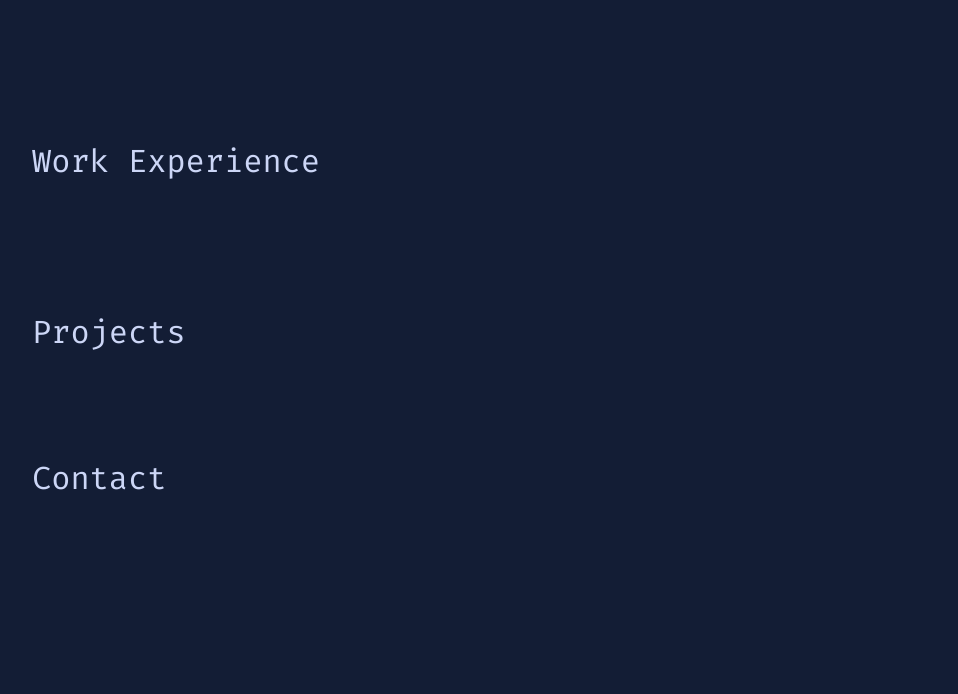
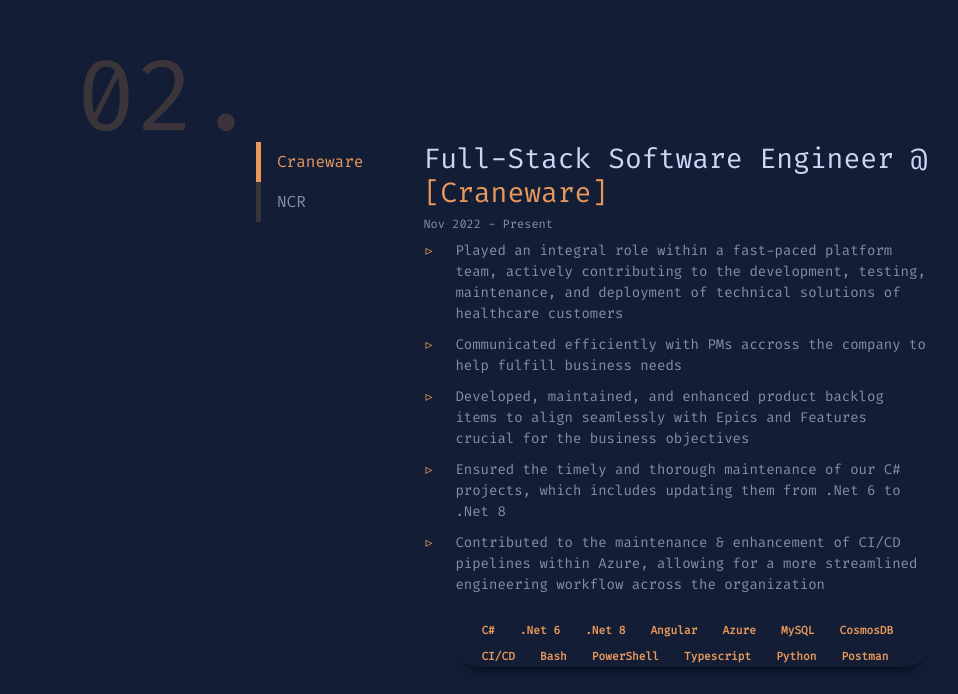
Before and after one commit to DCDLEAFY/dcdleafy-portfolio, an Angular app in the folder portfolio/: page / in a window 1280 px wide. Shown: the part 686-1380 px from the top of the page, without its empty margins (48-1006 px from the left). Built offline with nearby package versions, Linux system fonts and the light colour scheme.

Commit message:
updated css to match wireframe, and added skills badge. update data.ts with experience info

```diff
--- a/portfolio/src/app/app.component.html
+++ b/portfolio/src/app/app.component.html
@@ -8,7 +8,7 @@
         <br>
 
         <section id="experience">
-            <h2>Work Experience</h2>
+            <app-work-experience-content></app-work-experience-content>
         </section>
 
         <br>
--- a/portfolio/src/app/app.component.ts
+++ b/portfolio/src/app/app.component.ts
@@ -4,6 +4,7 @@
 import { CommonModule } from '@angular/common';
 import { PortfolioSkillBadgesComponent } from './core/components/portfolio-skill-badges/portfolio-skill-badges.component';
 import { IntroContentComponent } from './core/components/content/intro-content/intro-content.component';
+import { WorkExperienceContentComponent } from './core/components/content/work-experience-content/work-experience-content.component';
 @Component({
   selector: 'app-root',
   standalone: true,
@@ -11,6 +12,7 @@
     PortfolioNavComponent,
     PortfolioSkillBadgesComponent,
     IntroContentComponent,
+    WorkExperienceContentComponent,
     CommonModule
   ],
   templateUrl: './app.component.html',
--- a/portfolio/src/app/core/components/content/work-experience-content/work-experience-content.component.html
+++ b/portfolio/src/app/core/components/content/work-experience-content/work-experience-content.component.html
@@ -1 +1,26 @@
-<p>work-experience-content works!</p>
+
+<div class="experience-section">
+    <span class="span-nav-number move line-on-right">02.</span>
+    <div class="experience-content">
+        <div ngbNav #nav="ngbNav" [(activeId)]="active" class="nav-pills nav-content" orientation="vertical">
+            <ng-container *ngFor="let info of experienceInfo">
+                <ng-container ngbNavItem="{{ info.name }}">
+                    <button ngbNavLink class="nav-content-button">{{ info.name }}</button>
+                    <ng-template ngbNavContent>
+                        <h3 class="info-title">{{ info.title }} &#64; <a class="hover-underline-animation">[{{ info.name }}]</a></h3>
+                        <h4 class="info-date">{{ info.date }}</h4>
+                        <ul class="bullet-list">
+                            <li class="bullet-list-point" *ngFor="let point of info.points">
+                                {{ point }}
+                            </li>
+                        </ul>
+                        <div class="skill-div">
+                            <app-portfolio-skill-badges [classType]="'secondary'" [skillList]="info.skillList"></app-portfolio-skill-badges>
+                        </div>
+                    </ng-template>
+                </ng-container>
+            </ng-container>
+        </div>
+        <div [ngbNavOutlet]="nav" class="ms-4"></div>
+    </div>
+</div>
--- a/portfolio/src/app/core/components/content/work-experience-content/work-experience-content.component.scss
+++ b/portfolio/src/app/core/components/content/work-experience-content/work-experience-content.component.scss
@@ -0,0 +1,78 @@
+@use '../../../../../assets/scss/global-var';
+
+$hover-background: rgba(40, 52, 81, 0.496);
+
+.experience-section {
+    padding-left: global-var.$content-padding;
+    padding-right: global-var.$content-padding;
+}
+
+.experience-content {
+    display: flex;
+    column-gap: 20px;
+}
+
+.nav-content {
+    min-height: 400px;
+}
+
+.info-date {
+    font-size: 12px;
+}
+
+.bullet-list {
+    list-style-type: none;
+    color: global-var.$secondary-text;
+}
+
+.bullet-list ::before {
+    position: absolute;
+    content: '▹';
+    transform: translateX(-30px);
+    color: global-var.$special-text;
+}
+
+.bullet-list-point {
+    padding-bottom: 10px;
+    font-size: 14px;
+}
+
+.nav-content-button {
+    border-radius: 0;
+    color: global-var.$secondary-text;
+    text-align: left;
+    border-left: 5px solid transparent;
+    transition: border-left 0.4s;
+    border-left: 5px solid global-var.$transparent-special-text;
+}
+
+.nav-pills .nav-link.active{
+    background-color: transparent;
+    color: global-var.$special-text;
+    border-left: 5px solid global-var.$special-text;
+}
+
+.nav-content :hover{
+    background-color: $hover-background;
+    color: global-var.$special-text;
+}
+
+.nav-content-button.nav-link.nav-item.active:hover{
+    background-color: $hover-background;
+}
+
+.a-decoration {
+    text-decoration: none;
+}
+
+.move {
+    transform: translate(-100%, -80%);
+}
+
+.info-date {
+    color: global-var.$secondary-text;
+}
+
+.skill-div {
+    padding-left: 32px;
+}
--- a/portfolio/src/app/core/components/content/work-experience-content/work-experience-content.component.ts
+++ b/portfolio/src/app/core/components/content/work-experience-content/work-experience-content.component.ts
@@ -1,12 +1,23 @@
+import { CommonModule } from '@angular/common';
 import { Component } from '@angular/core';
+import { NgbNavModule } from '@ng-bootstrap/ng-bootstrap';
+import { dataWorkExperience } from '../../../../../assets/data/data';
+import { PortfolioInformation } from '../../../models/portfolio-information';
+import { PortfolioSkillBadgesComponent } from '../../portfolio-skill-badges/portfolio-skill-badges.component';
 
 @Component({
   selector: 'app-work-experience-content',
   standalone: true,
-  imports: [],
+  imports: [
+    NgbNavModule,
+    CommonModule,
+    PortfolioSkillBadgesComponent
+  ],
   templateUrl: './work-experience-content.component.html',
   styleUrl: './work-experience-content.component.scss'
 })
 export class WorkExperienceContentComponent {
+  experienceInfo:PortfolioInformation[] = dataWorkExperience;
+  active = this.experienceInfo[0].name;
 
 }
--- a/portfolio/src/app/core/components/portfolio-skill-badges/portfolio-skill-badges.component.scss
+++ b/portfolio/src/app/core/components/portfolio-skill-badges/portfolio-skill-badges.component.scss
@@ -1,22 +1,27 @@
+@use '../../../../assets/scss/global-var';
+
 .skills-section {
     display: flex;
     gap: 5px;
     flex-wrap: wrap;
+    box-shadow: 1px 10px 10px -8px rgb(2, 12, 27);
+    border-radius: 100px;
+    padding-left: 1rem;
+    padding-right: 1rem;
 }
 
 .skill-badge {
-    background-color: #332a24;
+    color: global-var.$special-text;
+    background-color: global-var.$transparent-primary-background-colour;
     border-radius: 20px;
     padding: 2px;
     padding-left: 10px;
     padding-right: 10px;
     font-size: 1rem;
-    color: #5ecddb;
     font-weight: bold;
 
     &-secondary {
         @extend .skill-badge;
-        background-color: #87552fc1;
         font-size: 0.7rem;
     }
 }
--- a/portfolio/src/app/core/models/portfolio-information.ts
+++ b/portfolio/src/app/core/models/portfolio-information.ts
@@ -1,7 +1,9 @@
 export interface PortfolioInformation{
     title: string,
-    description: string,
+    name: string,
+    url: string,
     imagePath: string,
     date: string,
-    skillList: string[]
+    skillList: string[],
+    points: string[]
 }
--- a/portfolio/src/assets/data/data.ts
+++ b/portfolio/src/assets/data/data.ts
@@ -1,52 +1,74 @@
 import { PortfolioInformation } from "../../app/core/models/portfolio-information";
 
 
-const dataWorkExperience: PortfolioInformation[] = [
+export const dataWorkExperience: PortfolioInformation[] = [
     {
-        title: '[Example Work Area]#1',
-        description: 'This is an example description, this description has been describing things for millions of years. Hopefully i get to put something useful here.',
+        title: 'Full-Stack Software Engineer',
+        url: '',
+        name: 'Craneware',
+        imagePath: '',
+        date: 'Nov 2022 - Present',
+        skillList: [
+            'C#',
+            '.Net 6',
+            '.Net 8',
+            'Angular',
+            'Azure',
+            'MySQL',
+            'CosmosDB',
+            'CI/CD',
+            'Bash',
+            'PowerShell',
+            'Typescript',
+            'Python',
+            'Postman'
+        ],
+        points: [
+            'Played an integral role within a fast-paced platform team, actively contributing to the development, testing, maintenance, and deployment of technical solutions of healthcare customers',
+            'Communicated efficiently with PMs accross the company to help fulfill business needs',
+            'Developed, maintained, and enhanced product backlog items to align seamlessly with Epics and Features crucial for the business objectives',
+            'Ensured the timely and thorough maintenance of our C# projects, which includes updating them from .Net 6 to .Net 8',
+            'Contributed to the maintenance & enhancement of CI/CD pipelines within Azure, allowing for a more streamlined engineering workflow across the organization'
+        ]
+    },
+    {
+        title: 'Software Engineer',
+        url: '',
+        name: 'NCR',
+        imagePath: '',
+        date: 'Jun 2021 - Nov 2022',
+        skillList: [
+            'Java',
+            'C#',
+            'Github',
+            'SVN',
+            'Bash',
+            'Docker',
+            'Azure',
+            'CI/CD',
+            'Postman',
+            'Angular'
+        ],
+        points: [
+            'Worked with other vendors in the ATM scene such as AANDC, Edge, etc',
+            'Took part in a dynamic initiative to convert a Monolithic Software into a more scalable solution. This led to converting the Software Solution to microservices, and then deploying the converted microservices as dockerized containers',
+            'Engineered, improved and maintained CI/CD pipelines utilized by the team within Azure, which led to the overall increase in the detection of errors within the code',
+            'Eased the migration of large repositories from SVN to Github through automating all manual labour through the use of bash scripts',
+            'Maintained healthy coding standards within the team by taking part in Code Reviews'
+        ]
+    }
+];
+
+export const dataProject: PortfolioInformation[] = [
+    {
+        title: '[Example Project]#1',
+        url: 'This is an example description, this description has been describing things for millions of years. Hopefully i get to put something useful here.',
+        name: '',
         imagePath: '',
         date: '01/01/2024',
-        skillList: []
-    },
-    {
-        title: '[Example Work Area]#2',
-        description: 'This is an example description, this description has been describing things for millions of years. Hopefully i get to put something useful here.',
-        imagePath: '',
-        date: '02/01/2024',
-        skillList: []
-    },
-    {
-        title: '[Example Work Area]#3',
-        description: 'This is an example description, this description has been describing things for millions of years. Hopefully i get to put something useful here.',
-        imagePath: '',
-        date: '03/01/2024',
-        skillList: []
-    },
-];
-
-const dataProject: PortfolioInformation[] = [
-    {
-        title: '[Example Project]#1',
-        description: 'This is an example description, this description has been describing things for millions of years. Hopefully i get to put something useful here.',
-        imagePath: '',
-        date: '01/01/2024',
-        skillList: []
-    },
-    {
-        title: '[Example Project]#2',
-        description: 'This is an example description, this description has been describing things for millions of years. Hopefully i get to put something useful here.',
-        imagePath: '',
-        date: '02/01/2024',
-        skillList: []
-    },
-    {
-        title: '[Example Project]#3',
-        description: 'This is an example description, this description has been describing things for millions of years. Hopefully i get to put something useful here.',
-        imagePath: '',
-        date: '03/01/2024',
-        skillList: []
-    },
+        skillList: [],
+        points: []
+    }
 ];
 
 export const aboutSkillsSection: string[] = [
@@ -62,5 +84,3 @@
     'CICD-Pipelines',
     'Git'
 ];
-
-export const fullData: PortfolioInformation[] = dataWorkExperience.concat(dataProject);
--- a/portfolio/src/assets/scss/global-var.scss
+++ b/portfolio/src/assets/scss/global-var.scss
@@ -33,6 +33,7 @@
     display: inline-block;
     position: relative;
     color: $special-text;
+    text-decoration: none;
 }
 
 .hover-underline-animation::after {
```
